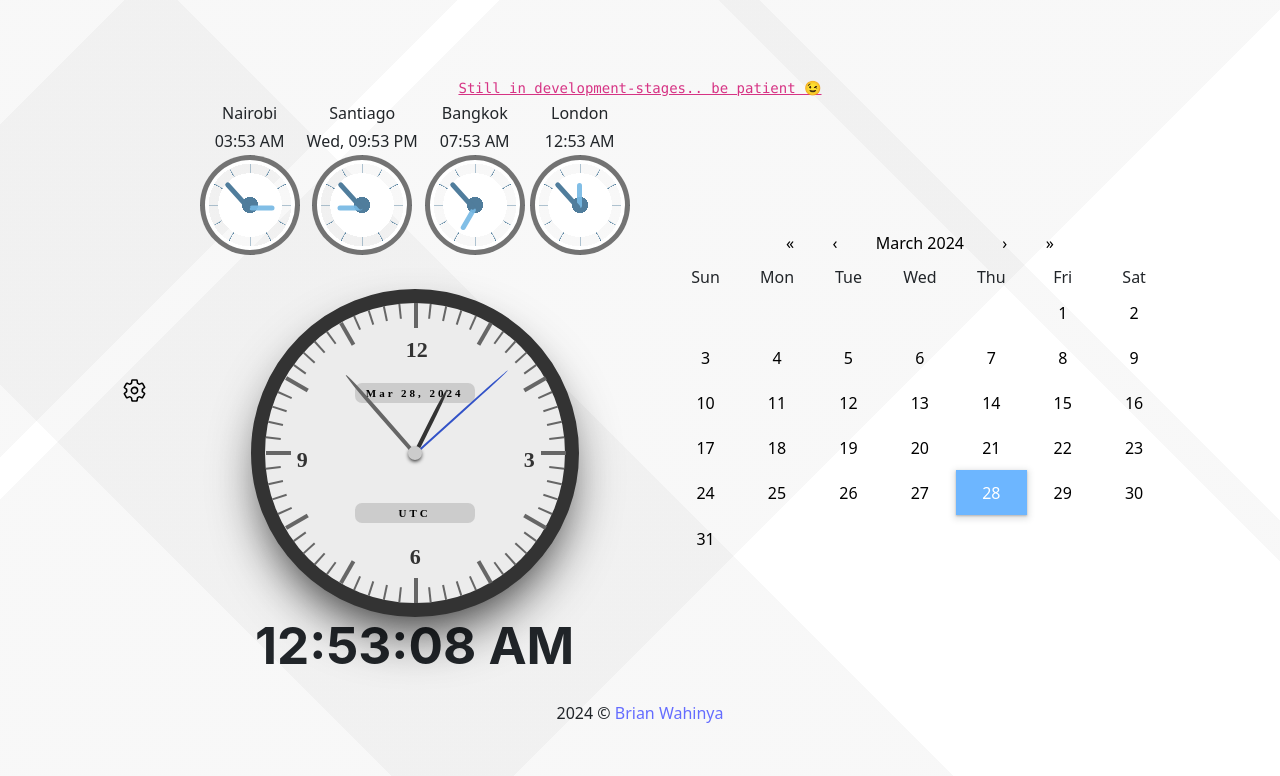
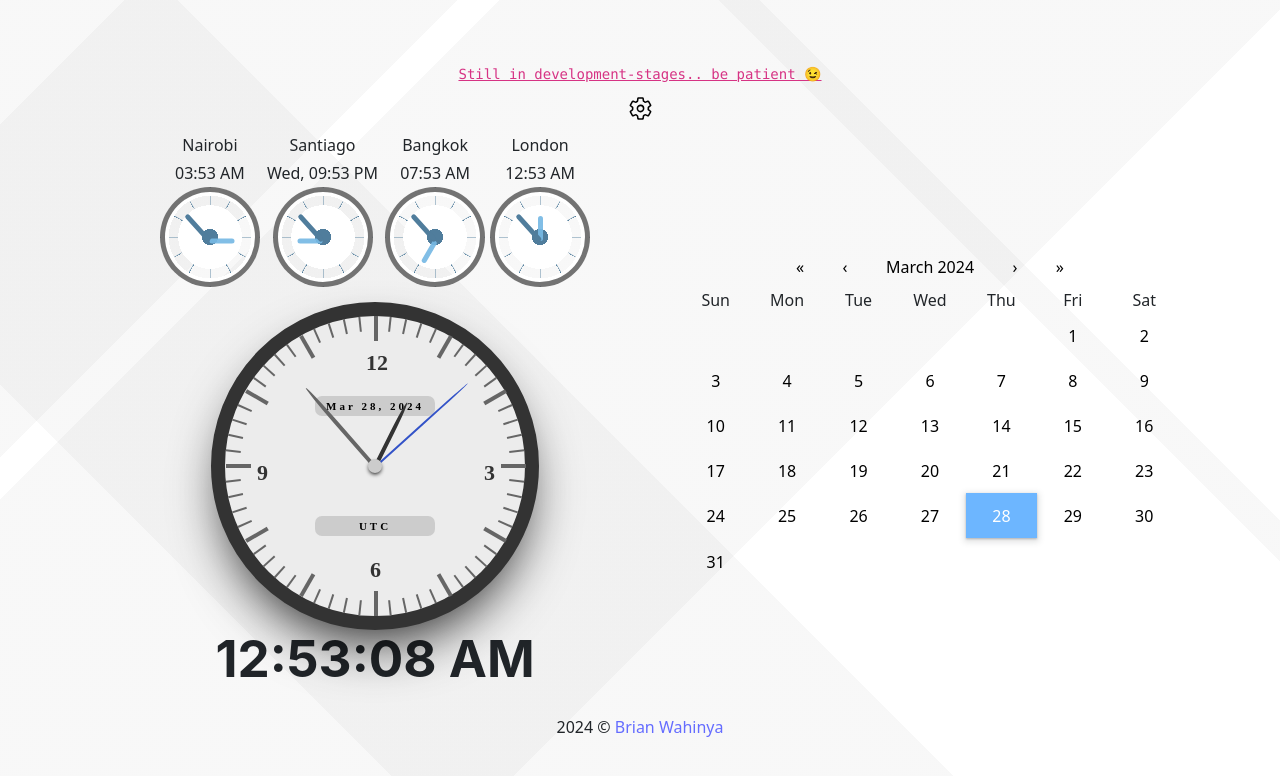
Before and after one commit to BrianWahinya/react-clock, a React (Vite) app: page / in a window 1280 px wide. Shown: the top 776 px of the page. Built offline with nearby package versions, Linux system fonts and the light colour scheme.

Commit message:
Layout: settings placed at top

```diff
--- a/src/components/Analog/css/analog.css
+++ b/src/components/Analog/css/analog.css
@@ -2,7 +2,7 @@
   background: #ececec;
   width: 300px;
   height: 300px;
-  margin: 8% auto 0;
+  margin: 15px auto 0;
   border-radius: 50%;
   border: 14px solid #333;
   position: relative;
--- a/src/features/Timezone/css/timezone.css
+++ b/src/features/Timezone/css/timezone.css
@@ -9,5 +9,5 @@
   flex-direction: row;
   flex-wrap: wrap;
   gap: 5px;
-  justify-content: space-evenly;
+  justify-content: center;
 }
--- a/src/layout/Layout.jsx
+++ b/src/layout/Layout.jsx
@@ -8,8 +8,10 @@ const Layout = () => {
   return (
     <div className="div-layout">
       <Settings />
-      <Time />
-      <Date />
+      <div className="div-sublayout">
+        <Time />
+        <Date />
+      </div>
     </div>
   );
 };
--- a/src/layout/css/layout.css
+++ b/src/layout/css/layout.css
@@ -1,16 +1,25 @@
 .div-layout {
   margin: 0 auto;
   display: flex;
+  flex-direction: column;
+  justify-content: center;
+  align-items: center;
+  flex-grow: 1;
+}
+.div-layout .div-sublayout {
+  display: flex;
+  flex-grow: 1;
   flex-direction: row;
-  flex-grow: 1;
   flex-wrap: wrap;
-  justify-content: space-around;
+  justify-content: center;
   align-items: center;
+  gap: 10px;
   width: 100%;
   max-width: 1100px;
-  gap: 10px;
+  justify-content: space-around;
 }
-.div-layout .div-time {
+.div-layout .div-sublayout .div-time {
   width: -moz-fit-content;
   width: fit-content;
+  flex-grow: 1;
 }
```
